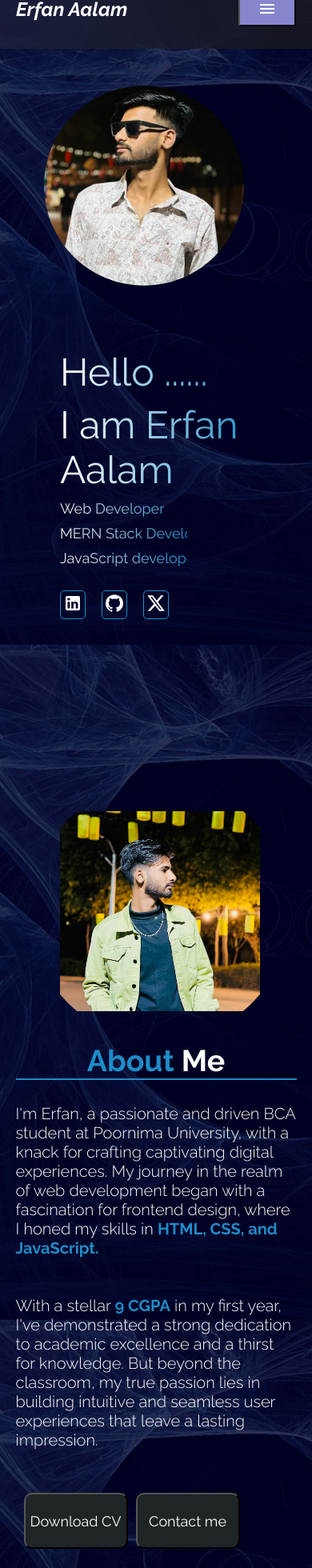
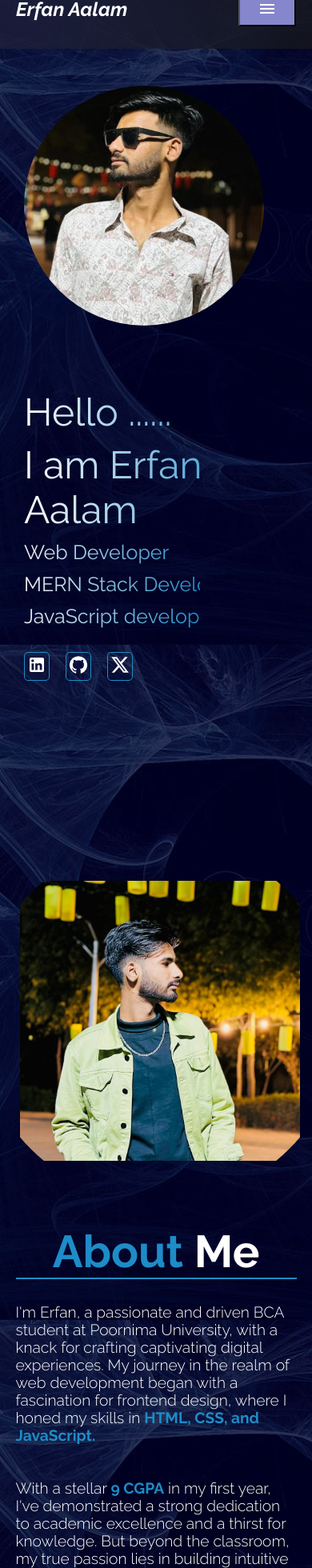
Before and after one commit to ErfanAalam/Erfan_Aalam, a React (Vite) app: page / in a window 390 px wide. Shown: the part 38-1998 px from the top of the page at 80% size. Built offline with nearby package versions, Linux system fonts and the light colour scheme.

Commit message:
responsive updated

```diff
--- a/src/components/About.css
+++ b/src/components/About.css
@@ -1,14 +1,15 @@
 .section-2 {
-  padding: 80px 100px;
+  padding: 60px 40px;
   display: flex;
   justify-content: space-between;
   align-items: center;
-  margin: 0 20px;
+  margin: 0 20px 200px 20px;
 }
 
 .right {
   width: 50vw;
 }
+
 .left {
   clip-path: circle(65% at 50% 50%);
   background-image: url(/assets/erfanaalam.jpg);
@@ -55,7 +56,7 @@ span {
 }
 
 
-@media screen and (max-width: 768px) {
+@media screen and (max-width: 780px) {
   .section-2 {
     flex-direction: column;
     padding: 0 20px;
@@ -70,10 +71,11 @@ span {
   }
 
   .left {
-    height: 250px;
-    width: 250px;
+    height: 350px;
+    width: 350px;
     margin-top: 60px;
     margin-left: 10px;
+    margin-bottom: 0;
   }
 
   .about {
@@ -112,3 +114,50 @@ span {
 
 
 }
+
+
+@media (max-width: 1200px) {
+
+  .section-2 {
+    padding: 60px 20px;
+    margin: 0 20px 150px 20px;
+    display: flex;
+    gap: 40px;
+  }
+
+  .about {
+    font-size: 3rem;
+    text-align: center;
+    gap: 40px;
+    margin-bottom: 30px;
+    border-bottom: 2px solid rgb(30, 140, 199);
+  }
+
+  .summary {
+    font-size: 1.2rem;
+    font-weight: 300;
+    margin-bottom: 30px;
+  }
+
+  .btn {
+    width: 160px;
+    height: 70px;
+    border-radius: 10px;
+    font-size: 18px;
+    margin-left: 10px;
+    background: rgb(31, 36, 39);
+    cursor: pointer;
+    transition: all 1s;
+    transition: ease-out 0.4s;
+  }
+
+  .btn:hover {
+    box-shadow: inset 300px 0 0 0 rgb(30, 140, 199);
+  }
+
+  span {
+    font-weight: bold;
+    color: rgb(30, 140, 199);
+  }
+
+}
--- a/src/components/Card.jsx
+++ b/src/components/Card.jsx
@@ -1,6 +1,5 @@
 import React from 'react'
 import './Project.css'
-import {motion} from 'framer-motion'
 
 const Card = ({url,title,desc,code}) => {
   return (
--- a/src/components/Main.css
+++ b/src/components/Main.css
@@ -1,8 +1,8 @@
 section {
   display: flex;
   justify-content: space-between;
-  padding: 200px 100px;
-  margin: 0 80px;
+  padding: 150px 60px;
+  margin: 0 40px;
 }
 
 .details {
@@ -77,18 +77,18 @@ section {
   }
 }
 
-@media (max-width: 768px) {
+@media (max-width: 780px){
 
   section {
     flex-direction: column-reverse;
     gap: 60px;
     align-items: center;
-    padding: 145px 100px 80px 100px;
-    margin-left: 50px;
+    padding: 145px 0 80px 10px;
+    margin-left: 0;
   }
 
   .details{
-    margin-left: 40px;
+    margin-left: 0;
   }
 
   .name {
@@ -121,3 +121,29 @@ section {
     padding-bottom: 50px;
   }
 }
+
+
+@media (max-width: 1200px) {
+
+  .details {
+    width: 300px;
+    padding-bottom: 50px;
+  }
+
+  .detail {
+    margin-bottom: 10px;
+    font-size: 25px;
+  }
+
+  .name {
+    font-size: 3rem;
+  }
+
+  .image {
+    background-repeat: no-repeat;
+    background-size: cover;
+    height: 300px;
+    width: 300px;
+  }
+
+}
--- a/src/components/Main.jsx
+++ b/src/components/Main.jsx
@@ -59,7 +59,6 @@ const Main = () => {
         <motion.div className="image"
         animate={{x:0 }}
         initial={{x:1000 }}
-        whileHover={{scale:1.2}}
         transition={{duration:0.6}}
         ></motion.div>
       </section>
--- a/src/components/Project.css
+++ b/src/components/Project.css
@@ -4,8 +4,9 @@
   }
 
   .cards {
-    display: grid;
-    grid-template-columns: repeat(auto-fit, minmax(300px, 1fr));
+    display: flex;
+    flex-wrap: wrap;
+    justify-content: center;
     gap: 2rem;
     margin: 4rem 5vw;
     padding: 0;
@@ -15,7 +16,8 @@
   .card {
     position: relative;
     display: block;
-    height: 300px;
+    height: 200px;
+    width: 300px;
     border-radius: calc(var(--curve) * 1px);
     overflow: hidden;
     text-decoration: none;
@@ -102,13 +104,16 @@
     padding: 0 2em 2em;
     margin: 0;
     color: #D7BDCA;
-    font-family: "MockFlowFont";
+    overflow-y: scroll;
     display: -webkit-box;
     -webkit-box-orient: vertical;
     -webkit-line-clamp: 3;
-    overflow: hidden;
+    /* overflow: hidden; */
   }
 
+  .card__description::-webkit-scrollbar{
+    display: none;
+  }
   .project{
     text-align: center;
     margin-top: 40px;
--- a/src/components/Skills.css
+++ b/src/components/Skills.css
@@ -7,7 +7,7 @@
     padding: 10px;
     margin: auto;
     background: #284381;
-    width:15%;
+    width:fit-content;
     border-radius: 20px;
     margin-bottom: 30px;
 }
@@ -39,7 +39,7 @@
         padding: 10px;
         margin: auto;
         background: #284381;
-        width:90%;
+        width:fit-content;
         border-radius: 20px;
         margin-bottom: 30px;
     }
--- a/src/components/Skills.jsx
+++ b/src/components/Skills.jsx
@@ -10,22 +10,9 @@ const Skills = () => {
     <div
       id="skill"
     >
-      <h2 className="edu">Education</h2>
 
       <Timeline position="alternate">
 
-        <Uppertime
-          one="Graduation Degree"
-          two="Bachelor's of computer application"
-          three="Poornima University 2022-2025"
-        />
-
-        {/* <div > */}
-        <Lowertime
-          one="High School"
-          two="Science Stream with 85%"
-          three="Adarsh Sr. sec. school 2021-2022"
-        ></Lowertime>
 
         {/* </div> */}
 
@@ -75,6 +62,22 @@ const Skills = () => {
           one="MySql"
           two="MySQL offers a range of products and services for transactions, analytics, machine learning, and embedded databases"
         />
+
+
+        <h2 className="edu">Education</h2>
+
+        <Uppertime
+          one="Graduation Degree"
+          two="Bachelor's of computer application"
+          three="Poornima University 2022-2025"
+        />
+
+        {/* <div > */}
+        <Lowertime
+          one="High School"
+          two="Science Stream with 85%"
+          three="Adarsh Sr. sec. school 2021-2022"
+        ></Lowertime>
       </Timeline>
     </div>
   );
```
